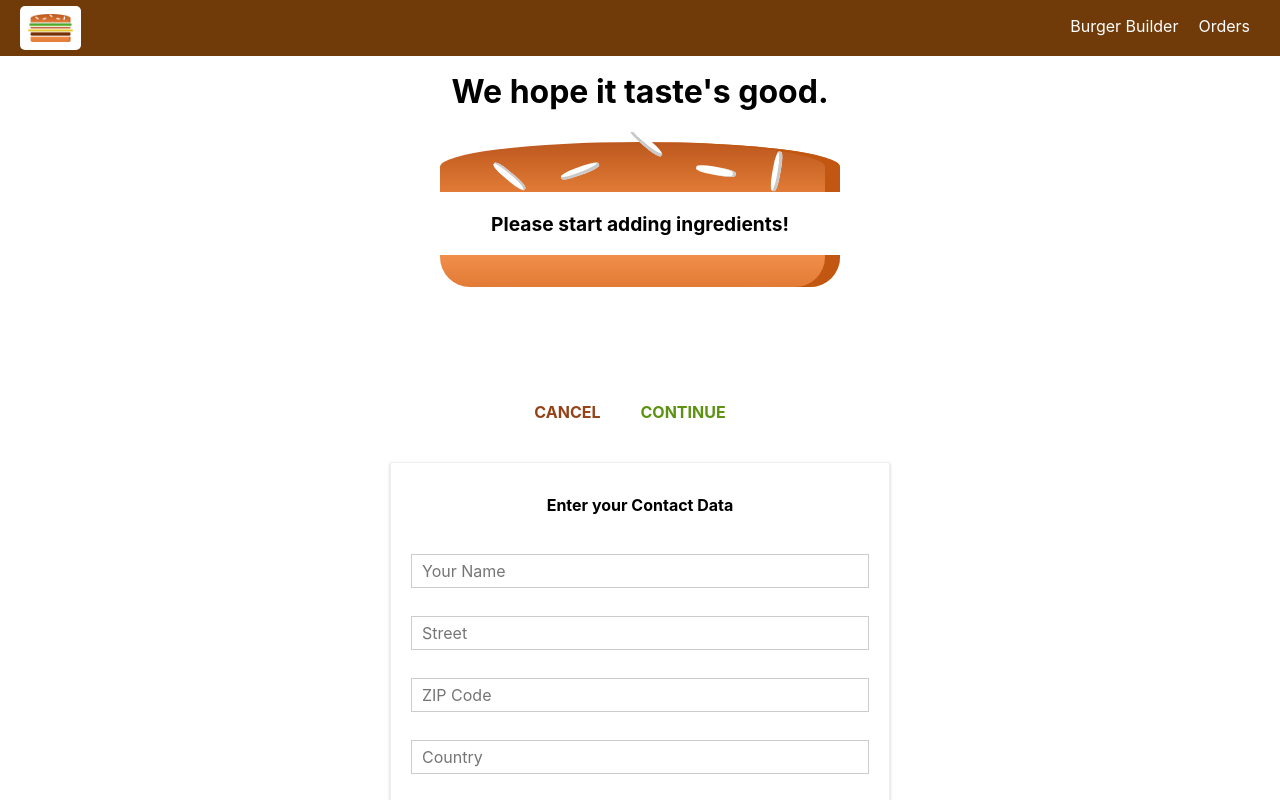
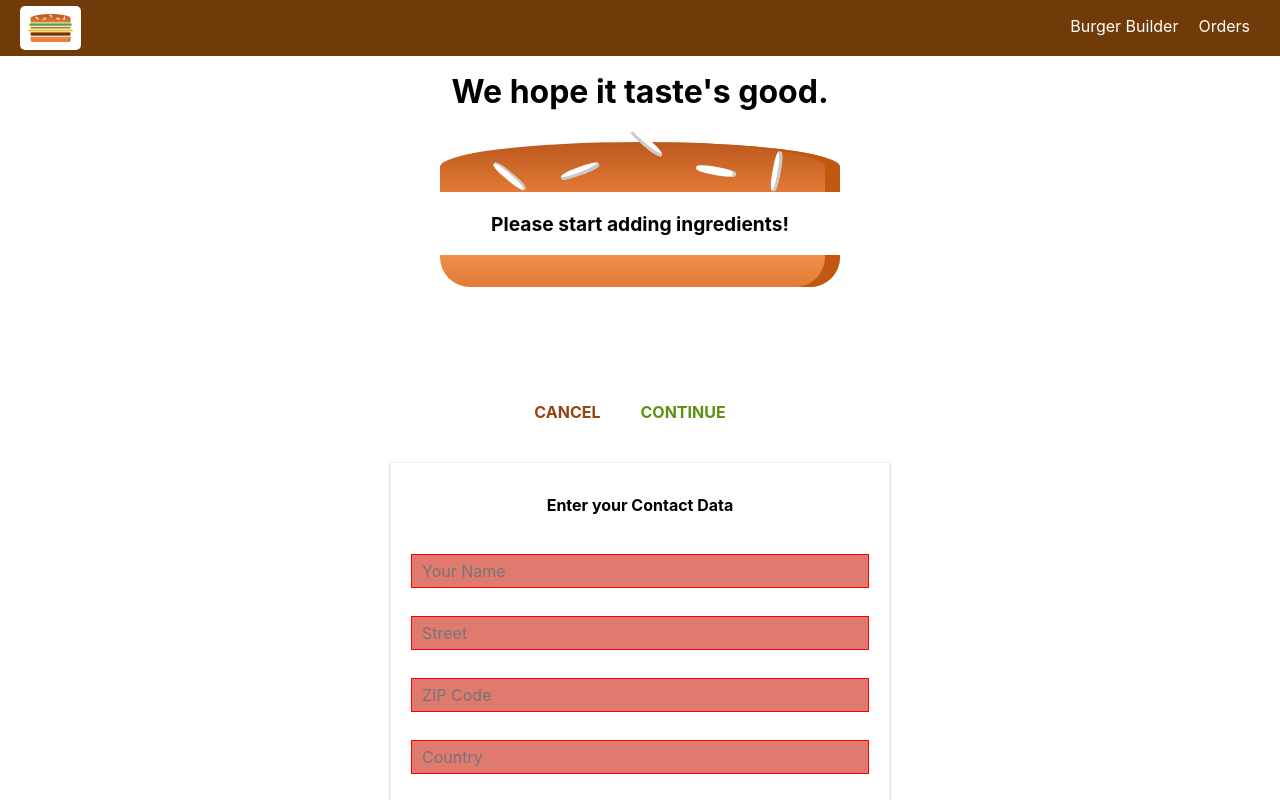
Before and after one commit to sunilsp77/Burger-Builder-in-React, a React app: page /checkout in a window 1280 px wide. Both pictures are taken after a click on the button "CONTINUE". Shown: the top 800 px of the page. Built offline with nearby package versions, Linux system fonts and the light colour scheme.

Commit message:
Adding Validation feedback

```diff
--- a/src/components/UI/Input/Input.js
+++ b/src/components/UI/Input/Input.js
@@ -4,11 +4,15 @@
 
 const input = props => {
   let inputElement = null;
+  const inputClasses = [classes.InputElement];
+  if (props.invalid && props.shouldValidate) {
+    inputClasses.push(classes.Invalid);
+  }
   switch (props.elementType) {
     case 'input':
       inputElement = (
         <input
-          className={classes.InputElement}
+          className={inputClasses.join(' ')}
           {...props.elementConfig}
           value={props.value}
           onChange={props.changed}
@@ -18,7 +22,7 @@
     case 'textarea':
       inputElement = (
         <textarea
-          className={classes.InputElement}
+          className={inputClasses.join(' ')}
           {...props.elementConfig}
           value={props.value}
           onChange={props.changed}
@@ -28,7 +32,7 @@
     case 'select':
       inputElement = (
         <select
-          className={classes.InputElement}
+          className={inputClasses.join(' ')}
           value={props.value}
           onChange={props.changed}
         >
@@ -45,7 +49,7 @@
     default:
       inputElement = (
         <input
-          className={classes.InputElement}
+          className={inputClasses.join(' ')}
           {...props.elementConfig}
           value={props.value}
           onChange={props.changed}
--- a/src/components/UI/Input/Input.module.css
+++ b/src/components/UI/Input/Input.module.css
@@ -22,3 +22,7 @@
     outline: none;
     background-color: #ccc;
 }
+.Invalid{
+    border: 1px solid red;
+    background-color: rgb(224, 122, 111);
+}
--- a/src/containers/Checkout/ContactData/ContactData.js
+++ b/src/containers/Checkout/ContactData/ContactData.js
@@ -162,6 +162,8 @@
             elementType={formElement.config.elementType}
             elementConfig={formElement.config.elementConfig}
             value={formElement.config.value}
+            invalid={!formElement.config.valid}
+            shouldValidate={formElement.config.validation}
             changed={event => this.inputChangedHandler(event, formElement.id)}
           />
         ))}
```
